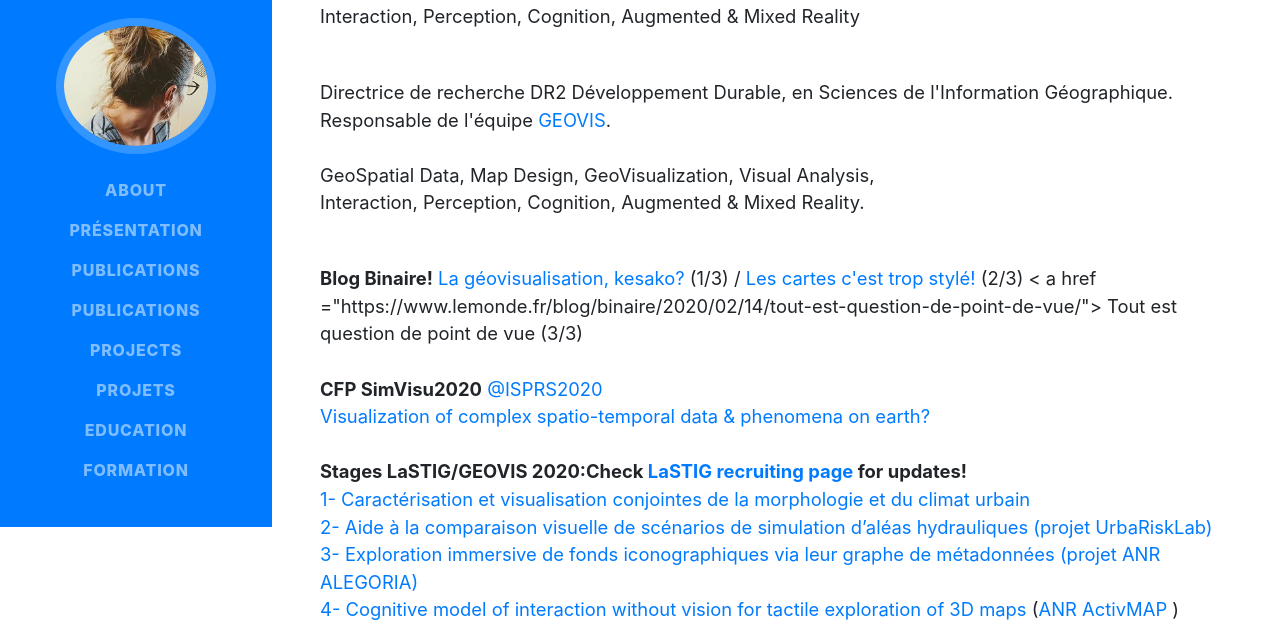
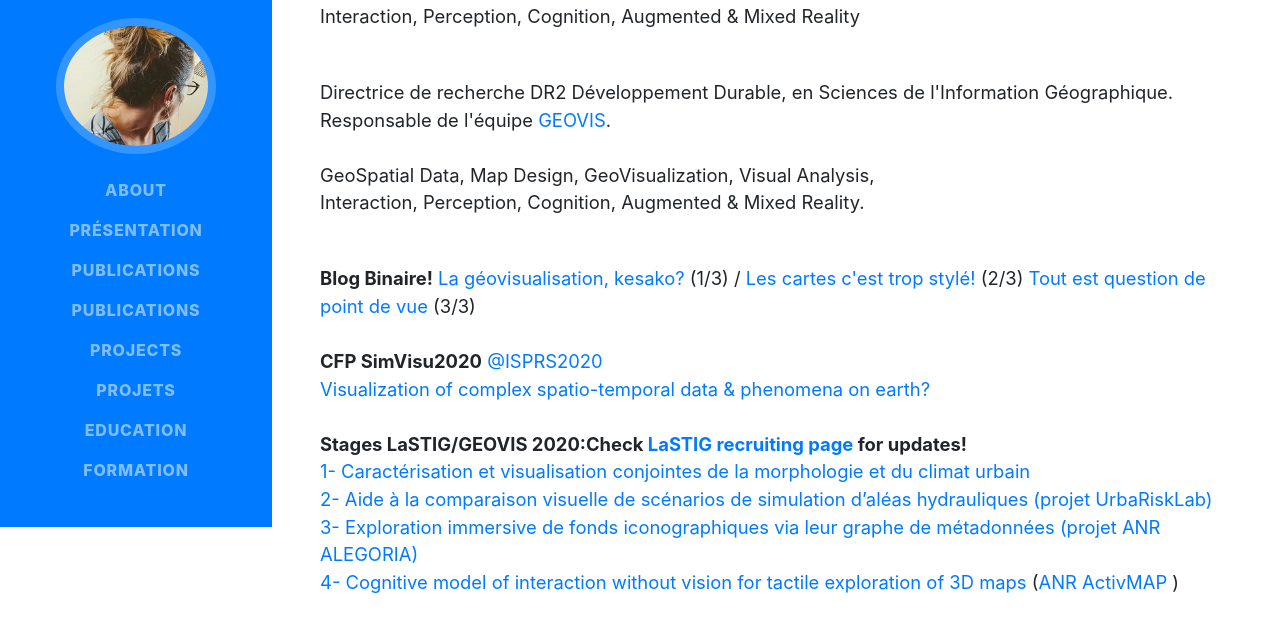
Before and after one commit to umrlastig/sidonie-christophe, a website with bundled scripts: page index.html in a window 1280 px wide. Shown: the part 273-911 px from the top of the page. Built offline with nearby package versions, Linux system fonts and the light colour scheme; no server answers; files whose address does not match are found by name; a web font is replaced by a local one.

Commit message:
Update index.html
modify balise

```diff
--- a/index.html
+++ b/index.html
@@ -118,7 +118,8 @@
       <!--  <div itemscope itemtype="https://schema.org/Person">-->
       <p class="lead mb-5"> <b>Blog Binaire!</b>
         <a href="https://www.lemonde.fr/blog/binaire/2019/11/18/la-geovisualisation-kezako/"> La géovisualisation, kesako? </a> (1/3) / <a href="https://www.lemonde.fr/blog/binaire/2019/12/16/les-cartes-cest-trop-style/"> Les cartes c'est trop stylé!</a> (2/3)
-  < a href ="https://www.lemonde.fr/blog/binaire/2020/02/14/tout-est-question-de-point-de-vue/"> Tout est question de point de vue (3/3)</a><br><br>
+  <a href ="https://www.lemonde.fr/blog/binaire/2020/02/14/tout-est-question-de-point-de-vue/"> Tout est question de point de vue </a> (3/3)
+  <br><br>
     <!--  <p class="lead mb-5"> -->
         <b>CFP SimVisu2020</b> <a href="http://www.isprs2020-nice.com/">@ISPRS2020</a><br>
         <a href="https://umrlastig.github.io/schristophe_homepage/CFP_ThematicSession_SimVisu2020.pdf">Visualization of complex spatio-temporal data & phenomena on earth? </a>
```
